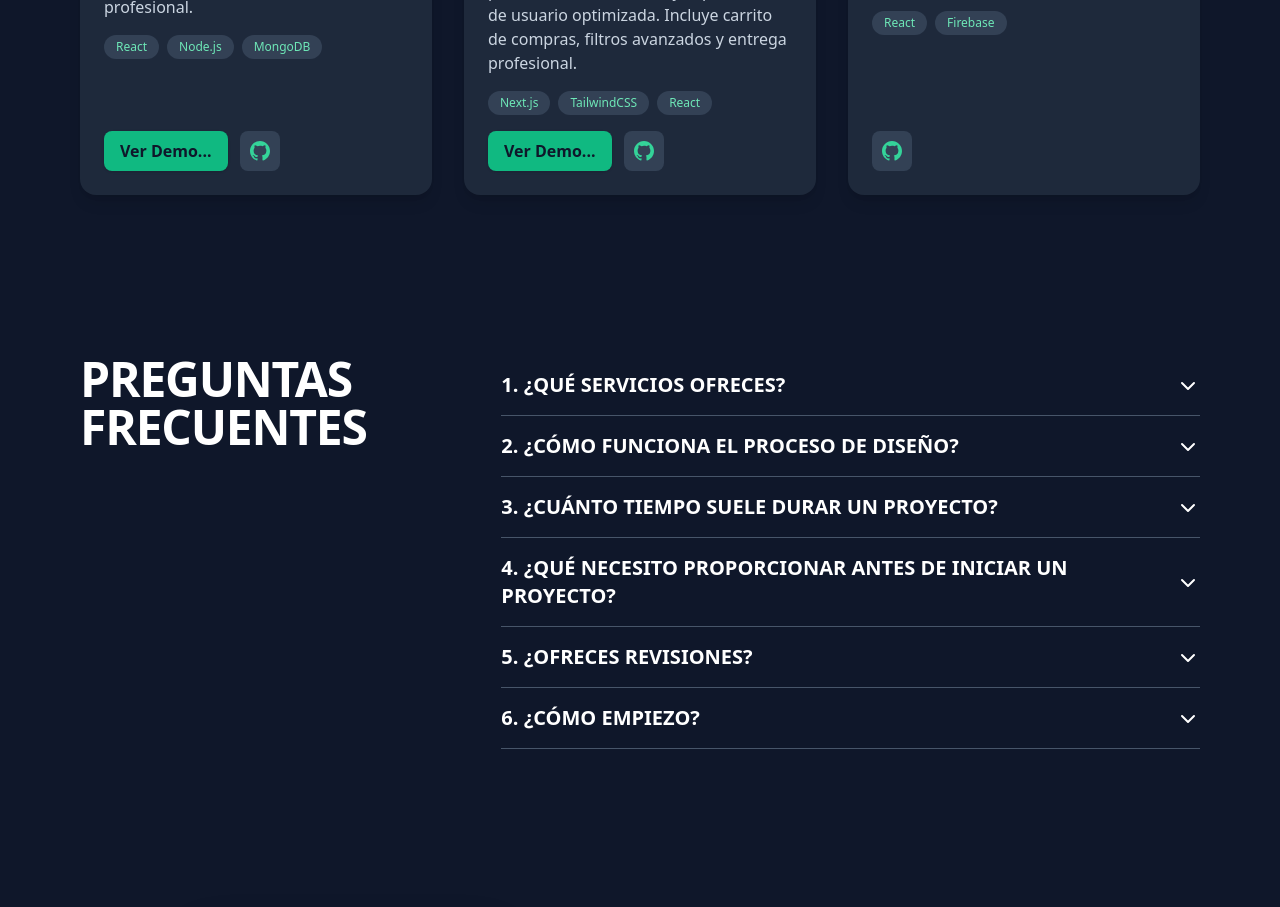
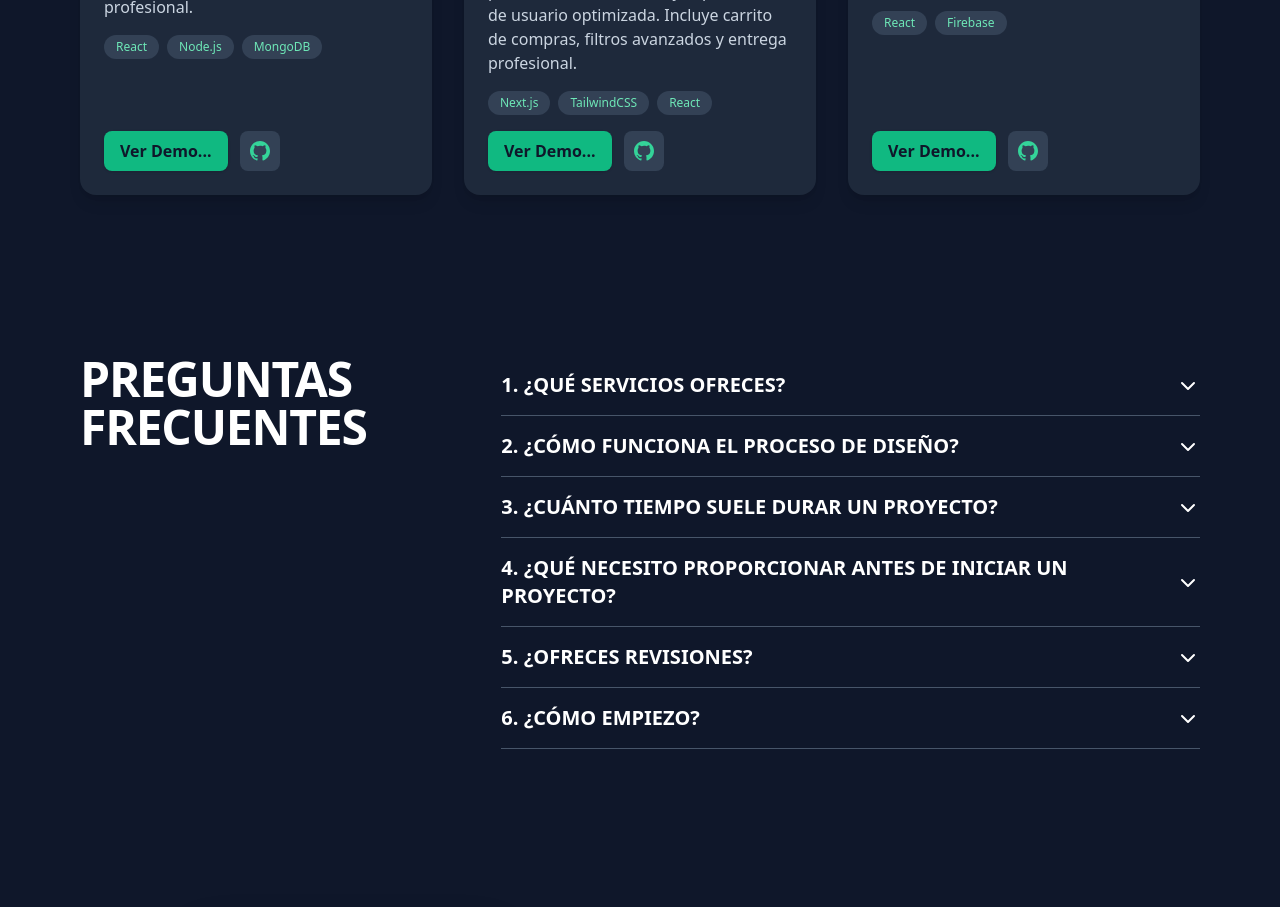
Before and after one commit to Marcos-Bntz/Portfolio, a React (Vite) app: page / in a window 1280 px wide. Shown: the part 2220-3127 px from the top of the page. Built offline with nearby package versions, Linux system fonts and the light colour scheme.

Commit message:
Update Projects.tsx

```diff
--- a/src/components/Projects.tsx
+++ b/src/components/Projects.tsx
@@ -35,7 +35,7 @@ const projects = [
     description: 'Plataforma educativa para clases online, recursos, seguimiento de estudiantes y comunicación entre profesores y alumnos.',
     tech: ['React', 'Firebase'],
     github: 'https://github.com/Marcos-Bntz/Aula-Virtual/tree/main/project',
-    demo: '' // Agregar la url cuando esté disponible
+    demo: 'https://marcos-bntz.github.io/SITP/'
   }
 ];
 
```
